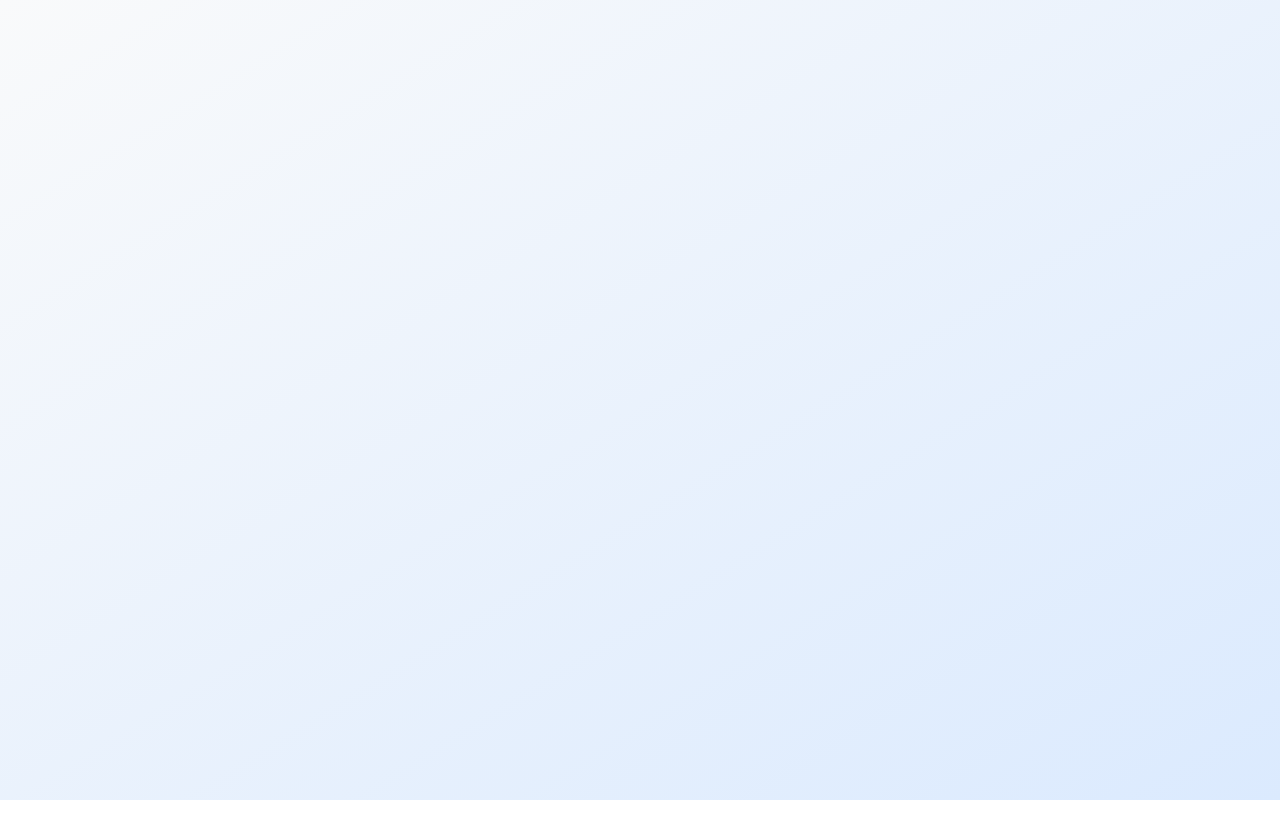
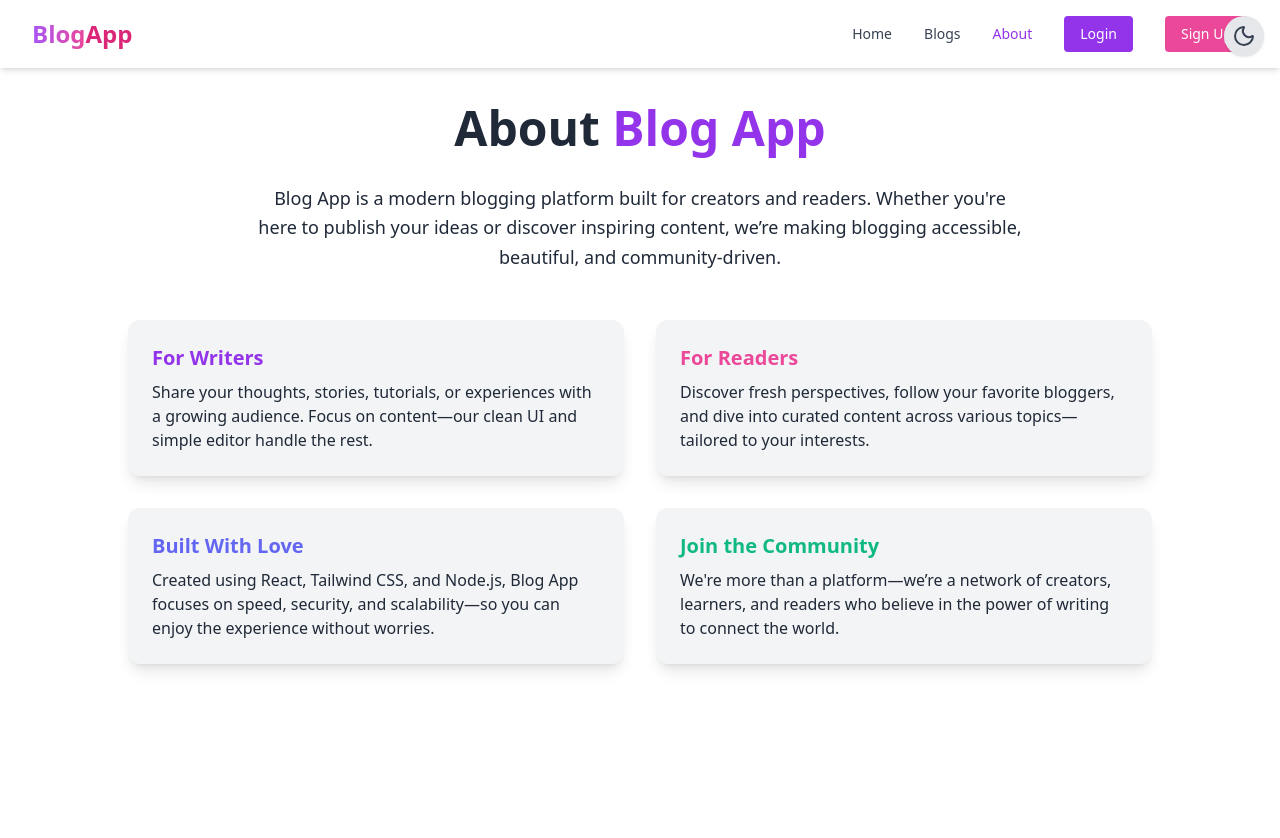
Before and after one commit to Subhransu26/Blog-App, a React (Vite) app in the folder Frontend/: page /about in a window 1280 px wide. Before the commit this address had no page. Before the commit the page ends 800 px from the top, so only its background shows below. Built offline with nearby package versions, Linux system fonts and the light colour scheme.

Commit message:
Initial push with AuthForm, Navbar, About page, dark mode setup

```diff
--- a/Frontend/package.json
+++ b/Frontend/package.json
@@ -22,6 +22,7 @@
     "@editorjs/underline": "^1.2.1",
     "@reduxjs/toolkit": "^2.8.2",
     "axios": "^1.10.0",
+    "framer-motion": "^12.23.0",
     "jsonwebtoken": "^9.0.2",
     "lucide-react": "^0.525.0",
     "react": "^19.1.0",
--- a/Frontend/src/App.jsx
+++ b/Frontend/src/App.jsx
@@ -1,17 +1,17 @@
-import {
-  Routes,
-  Route,
-  Navigate,
-} from "react-router-dom";
+import { Routes, Route, Navigate } from "react-router-dom";
 import AuthForm from "./pages/Authform";
+import Navbar from "./components/NavBar";
+import About from "./pages/About";
 
 function App() {
   return (
-    <div className="min-h-screen bg-gradient-to-br from-gray-50 to-blue-100 flex items-center justify-center">
+    <div className="pt-10"> {/* top padding to account for fixed navbar */}
+      <Navbar /> {/* Always visible */}
       <Routes>
         <Route path="/" element={<Navigate to="/login" />} />
-        <Route path="/login" element={<AuthForm type={"login"} />} />
-        <Route path="/signup" element={<AuthForm type={"signup"} />} />
+        <Route path="/login" element={<AuthForm type="login" />} />
+        <Route path="/signup" element={<AuthForm type="signup" />} />
+        <Route path="/about" element={<About />} />
       </Routes>
     </div>
   );
--- /dev/null
+++ b/Frontend/src/components/Navbar.jsx
@@ -0,0 +1,114 @@
+import { Link, NavLink } from "react-router-dom";
+import DarkModeToggle from "./DarkModeToggle";
+import { useState } from "react";
+import { Menu, X } from "lucide-react";
+
+function Navbar() {
+  const [menuOpen, setMenuOpen] = useState(false);
+
+  const navLinks = [
+    { name: "Home", path: "/" },
+    { name: "Blogs", path: "/blogs" },
+    { name: "About", path: "/about" },
+  ];
+
+  return (
+    <nav className="fixed top-0 left-0 w-full z-50 bg-white dark:bg-gray-900 shadow-md">
+      <div className="max-w-7xl mx-auto px-4 sm:px-6 lg:px-8 py-4 flex items-center justify-between">
+        {/* Logo */}
+        <Link to="/" className="text-2xl font-bold text-black dark:text-white">
+          <span className="bg-gradient-to-r from-purple-500 to-pink-500 bg-clip-text text-transparent">
+            Blog
+          </span>
+          <span className="text-pink-600">App</span>
+        </Link>
+
+        {/* Desktop Nav */}
+        <div className="hidden md:flex space-x-8 items-center">
+          {navLinks.map((link) => (
+            <NavLink
+              key={link.name}
+              to={link.path}
+              className={({ isActive }) =>
+                `text-sm font-medium ${
+                  isActive
+                    ? "text-purple-600 dark:text-pink-400"
+                    : "text-gray-700 dark:text-gray-300"
+                } hover:text-purple-700 dark:hover:text-white`
+              }
+            >
+              {link.name}
+            </NavLink>
+          ))}
+
+          <Link
+            to="/login"
+            className="bg-purple-600 text-white px-4 py-2 rounded hover:bg-purple-700 text-sm font-medium"
+          >
+            Login
+          </Link>
+          <Link
+            to="/signup"
+            className="bg-pink-500 text-white px-4 py-2 rounded hover:bg-pink-600 text-sm font-medium"
+          >
+            Sign Up
+          </Link>
+
+          <DarkModeToggle />
+        </div>
+
+        {/* Mobile Menu Button */}
+        <div className="md:hidden flex items-center gap-3">
+          <DarkModeToggle />
+          <button
+            onClick={() => setMenuOpen(!menuOpen)}
+            className="text-gray-800 dark:text-gray-100 focus:outline-none"
+          >
+            {menuOpen ? <X size={24} /> : <Menu size={24} />}
+          </button>
+        </div>
+      </div>
+
+      {/* Mobile Nav */}
+      {menuOpen && (
+        <div className="md:hidden overflow-hidden transition-all duration-300 ease-in-out">
+          <div className="px-6 pb-6 pt-2 space-y-4 bg-white dark:bg-gray-900">
+            {navLinks.map((link) => (
+              <NavLink
+                key={link.name}
+                to={link.path}
+                onClick={() => setMenuOpen(false)}
+                className={({ isActive }) =>
+                  `block py-2 text-lg font-medium ${
+                    isActive
+                      ? "text-purple-600 dark:text-pink-400"
+                      : "text-gray-700 dark:text-gray-300"
+                  }`
+                }
+              >
+                {link.name}
+              </NavLink>
+            ))}
+
+            <Link
+              to="/login"
+              onClick={() => setMenuOpen(false)}
+              className="block w-full bg-purple-600 text-white text-center py-2 rounded-md font-medium"
+            >
+              Login
+            </Link>
+            <Link
+              to="/signup"
+              onClick={() => setMenuOpen(false)}
+              className="block w-full bg-pink-500 text-white text-center py-2 rounded-md font-medium"
+            >
+              Sign Up
+            </Link>
+          </div>
+        </div>
+      )}
+    </nav>
+  );
+}
+
+export default Navbar;
--- a/Frontend/src/index.css
+++ b/Frontend/src/index.css
@@ -5,3 +5,6 @@
 html, body, #root {
   height: 100%;
 }
+body {
+  @apply m-0 p-0 box-border;
+}
--- a/Frontend/src/main.jsx
+++ b/Frontend/src/main.jsx
@@ -3,11 +3,13 @@ import { createRoot } from "react-dom/client";
 import "./index.css";
 import App from "./App.jsx";
 import { BrowserRouter } from "react-router-dom";
+import {Toaster} from "react-hot-toast"
 
 createRoot(document.getElementById("root")).render(
   <StrictMode>
     <BrowserRouter>
       <App />
+      <Toaster />
     </BrowserRouter>
   </StrictMode>
 );
--- /dev/null
+++ b/Frontend/src/pages/About.jsx
@@ -0,0 +1,70 @@
+import { motion } from "framer-motion";
+
+function About() {
+  return (
+    <div className="min-h-screen bg-white dark:bg-gray-900 text-gray-800 dark:text-gray-100 px-6 py-16">
+      <div className="max-w-5xl mx-auto">
+        <motion.h1
+          initial={{ opacity: 0, y: -30 }}
+          animate={{ opacity: 1, y: 0 }}
+          transition={{ duration: 0.6 }}
+          className="text-4xl md:text-5xl font-extrabold text-center mb-8"
+        >
+          About <span className="text-purple-600">Blog App</span>
+        </motion.h1>
+
+        <motion.p
+          initial={{ opacity: 0, y: 20 }}
+          animate={{ opacity: 1, y: 0 }}
+          transition={{ duration: 0.8, delay: 0.2 }}
+          className="text-lg leading-relaxed text-center mb-6 max-w-3xl mx-auto"
+        >
+          Blog App is a modern blogging platform built for creators and readers. Whether
+          you're here to publish your ideas or discover inspiring content, we’re making
+          blogging accessible, beautiful, and community-driven.
+        </motion.p>
+
+        <motion.div
+          initial={{ opacity: 0, y: 30 }}
+          animate={{ opacity: 1, y: 0 }}
+          transition={{ duration: 0.8, delay: 0.4 }}
+          className="grid md:grid-cols-2 gap-8 mt-12"
+        >
+          <div className="p-6 rounded-xl shadow-lg bg-gray-100 dark:bg-gray-800 transition duration-300">
+            <h3 className="text-xl font-semibold mb-2 text-purple-600">For Writers</h3>
+            <p>
+              Share your thoughts, stories, tutorials, or experiences with a growing
+              audience. Focus on content—our clean UI and simple editor handle the rest.
+            </p>
+          </div>
+
+          <div className="p-6 rounded-xl shadow-lg bg-gray-100 dark:bg-gray-800 transition duration-300">
+            <h3 className="text-xl font-semibold mb-2 text-pink-500">For Readers</h3>
+            <p>
+              Discover fresh perspectives, follow your favorite bloggers, and dive into
+              curated content across various topics—tailored to your interests.
+            </p>
+          </div>
+
+          <div className="p-6 rounded-xl shadow-lg bg-gray-100 dark:bg-gray-800 transition duration-300">
+            <h3 className="text-xl font-semibold mb-2 text-indigo-500">Built With Love</h3>
+            <p>
+              Created using React, Tailwind CSS, and Node.js, Blog App focuses on speed,
+              security, and scalability—so you can enjoy the experience without worries.
+            </p>
+          </div>
+
+          <div className="p-6 rounded-xl shadow-lg bg-gray-100 dark:bg-gray-800 transition duration-300">
+            <h3 className="text-xl font-semibold mb-2 text-emerald-500">Join the Community</h3>
+            <p>
+              We're more than a platform—we’re a network of creators, learners, and
+              readers who believe in the power of writing to connect the world.
+            </p>
+          </div>
+        </motion.div>
+      </div>
+    </div>
+  );
+}
+
+export default About;
--- a/Frontend/src/pages/AuthForm.jsx
+++ b/Frontend/src/pages/AuthForm.jsx
@@ -1,6 +1,8 @@
 import { useState } from "react";
 import { Link } from "react-router-dom";
+import axios from "axios";
 import DarkModeToggle from "../components/DarkModeToggle";
+import toast from "react-hot-toast";
 
 function AuthForm({ type }) {
   const isLogin = type === "login";
@@ -41,23 +43,17 @@ function AuthForm({ type }) {
       return;
     }
 
-    const endpoint = isLogin
-      ? "http://localhost:3000/api/v1/login"
-      : "http://localhost:3000/api/v1/signup";
-
     try {
-      const response = await fetch(endpoint, {
-        method: "POST",
-        headers: { "Content-Type": "application/json" },
-        body: JSON.stringify(formData),
-      });
-
-      const result = await response.json();
-      console.log(result);
-      alert(`${isLogin ? "Login" : "Signup"} successful!`);
+      const res = await axios.post(
+        `http://localhost:3000/api/v1/${type}`,
+        formData
+      );
+      console.log(res);
+      localStorage.setItem("user", JSON.stringify(res.data.user));
+      localStorage.setItem("token", JSON.stringify(res.data.token));
+      toast.success(res.data.message);
     } catch (error) {
-      console.error(error);
-      alert("Something went wrong. Please try again.");
+      toast.error(error.response?.data?.message || "Something went wrong.");
     }
   };
 
```
Also changed, not shown: 1 other file (tests, documents, lock files or other folders).
